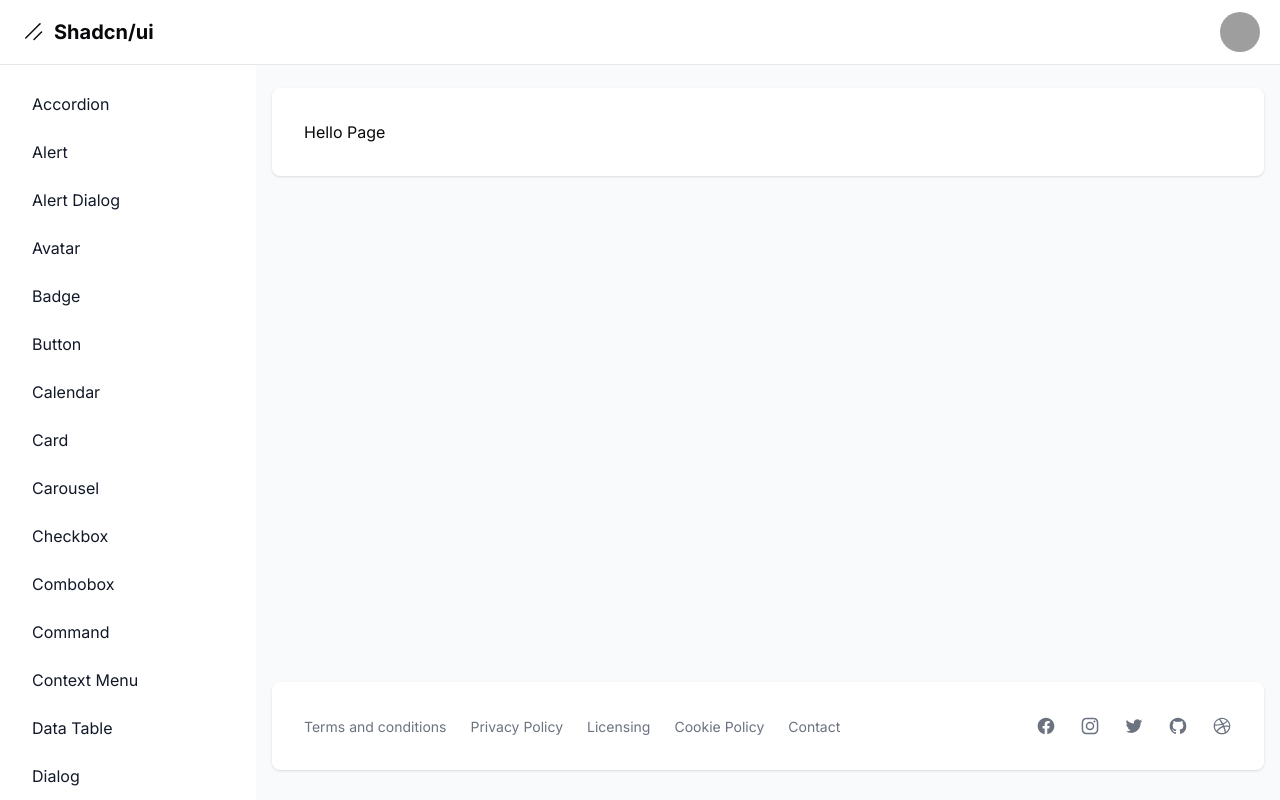
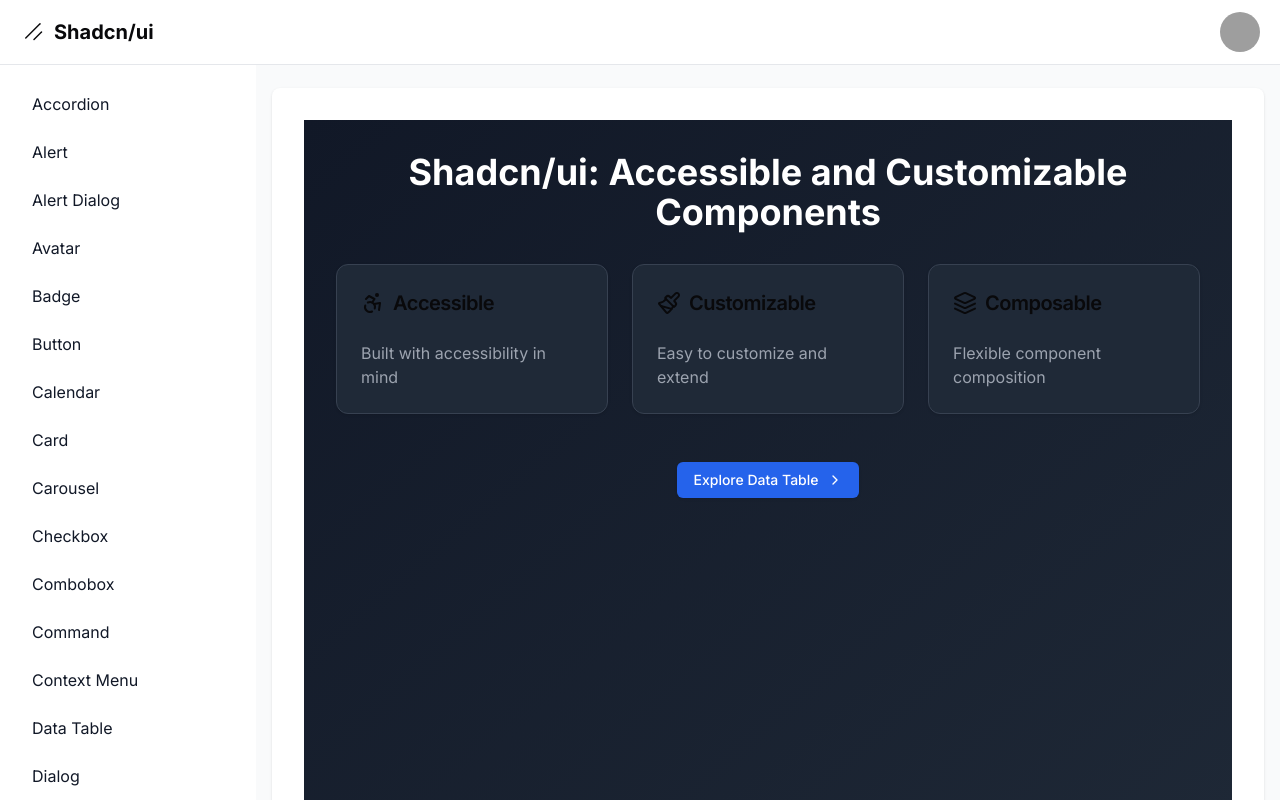
Before and after one commit to Starklord17/Shadcn-Dashboard, a Next.js app: page /dashboard/home in a window 1280 px wide. Shown: the top 800 px of the page. Built offline with nearby package versions, Linux system fonts and the light colour scheme; grey boxes are pictures that could not be loaded.

Commit message:
:zap: Shadcn Dashboard

```diff
--- a/src/app/dashboard/home/page.tsx
+++ b/src/app/dashboard/home/page.tsx
@@ -1,7 +1,51 @@
+import Link from 'next/link';
+import { Card, CardContent, CardHeader, CardTitle } from "@/components/ui/card";
+import { Button } from "@/components/ui/button";
+import { ChevronRight, Layers, Paintbrush, Accessibility } from 'lucide-react';
+
 export default function Page() {
+  const features = [
+    { title: "Accessible", icon: Accessibility, description: "Built with accessibility in mind" },
+    { title: "Customizable", icon: Paintbrush, description: "Easy to customize and extend" },
+    { title: "Composable", icon: Layers, description: "Flexible component composition" },
+  ];
+
   return (
-    <div>
-      <h1>Hello Page</h1>
+    <div className="min-h-screen bg-gradient-to-br from-gray-900 to-gray-800 text-white p-8">
+      <h1 className="text-4xl font-bold mb-8 text-center animate-fade-in">
+        Shadcn/ui: Accessible and Customizable Components
+      </h1>
+
+      <div className="grid grid-cols-1 md:grid-cols-3 gap-6 mb-12">
+        {features.map((feature, index) => (
+          <div
+            key={feature.title}
+            className={`animate-fade-in-up`}
+            style={{ animationDelay: `${index * 100}ms` }}
+          >
+            <Card className="bg-gray-800 border-gray-700 transition-transform duration-300 hover:scale-105">
+              <CardHeader>
+                <CardTitle className="flex items-center text-xl font-semibold">
+                  <feature.icon className="w-6 h-6 mr-2" />
+                  {feature.title}
+                </CardTitle>
+              </CardHeader>
+              <CardContent>
+                <p className="text-gray-400">{feature.description}</p>
+              </CardContent>
+            </Card>
+          </div>
+        ))}
+      </div>
+
+      <div className="text-center animate-fade-in" style={{ animationDelay: '500ms' }}>
+        <Link href="/dashboard/data-table" passHref>
+          <Button className="bg-blue-600 hover:bg-blue-700 text-white transition-colors duration-300">
+            Explore Data Table
+            <ChevronRight className="ml-2 h-4 w-4" />
+          </Button>
+        </Link>
+      </div>
     </div>
   );
 }
--- a/src/app/dashboard/layout.tsx
+++ b/src/app/dashboard/layout.tsx
@@ -77,8 +77,8 @@
                   ></path>
                 </svg>
               </button>
-              <a
-                href="#"
+              <Link
+                href="/"
                 className="text-xl font-bold flex items-center lg:ml-2.5"
               >
                 {/* Logo */}
@@ -115,7 +115,7 @@
                   {" "}
                   Shadcn/ui
                 </span>
-              </a>
+              </Link>
             </div>
             <div className="flex items-center">
               {/* User Avatar */}
--- a/src/app/globals.css
+++ b/src/app/globals.css
@@ -124,3 +124,27 @@
     @apply bg-background text-foreground;
   }
 }
+
+@keyframes fadeIn {
+  from { opacity: 0; }
+  to { opacity: 1; }
+}
+
+@keyframes fadeInUp {
+  from {
+    opacity: 0;
+    transform: translateY(20px);
+  }
+  to {
+    opacity: 1;
+    transform: translateY(0);
+  }
+}
+
+.animate-fade-in {
+  animation: fadeIn 0.5s ease-out forwards;
+}
+
+.animate-fade-in-up {
+  animation: fadeInUp 0.5s ease-out forwards;
+}
```
